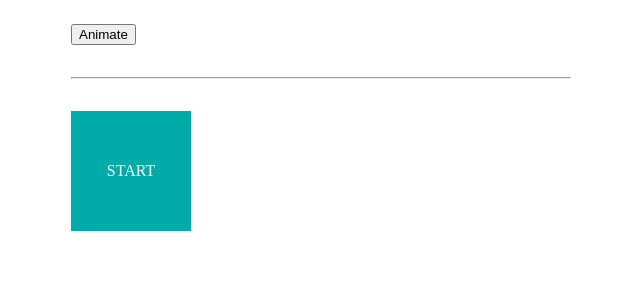
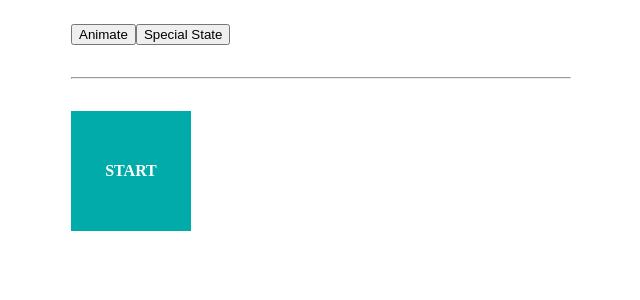
Before and after one commit to Chuchundrium/Angular-theory, an Angular app: page / in a window 1280 px wide. Shown: the top 300 px of the page, without its empty margins (319-959 px from the left). Built offline with nearby package versions, Linux system fonts and the light colour scheme.

Commit message:
14-Animation-04-complicated-transitions

```diff
--- a/src/app/app.component.html
+++ b/src/app/app.component.html
@@ -1,10 +1,11 @@
 <div class="wrap">
   <button (click)="animate()">Animate</button>
+  <button (click)="boxState='special'">Special State</button>
   <hr>
   <div
     class="box"
     [@box]="boxState"
   >
-    {{ boxState | uppercase}}
+    <h4>{{ boxState | uppercase}}</h4>
   </div>
 </div>
--- a/src/app/app.component.ts
+++ b/src/app/app.component.ts
@@ -14,8 +14,20 @@ import {animate, state, style, transition, trigger} from '@angular/animations';
         background: '#da532c',
         transform: 'scale(1.2)'
       })),
+      state('special', style({
+        background: '#ffc40d',
+        transform: 'scale(0.7)',
+        borderRadius: '50%'
+      })),
       transition('start => end', animate(450)),
-      transition('end => start', animate('800ms ease-in-out'))
+      transition('end => start', animate('800ms ease-in-out')),
+      transition('special <=> *', [
+        style({ background: '#99b433' }),
+        animate('1s', style({
+          background: '#7e3878'
+        })),
+        animate(750)
+      ])
     ])
   ]
 })
```
